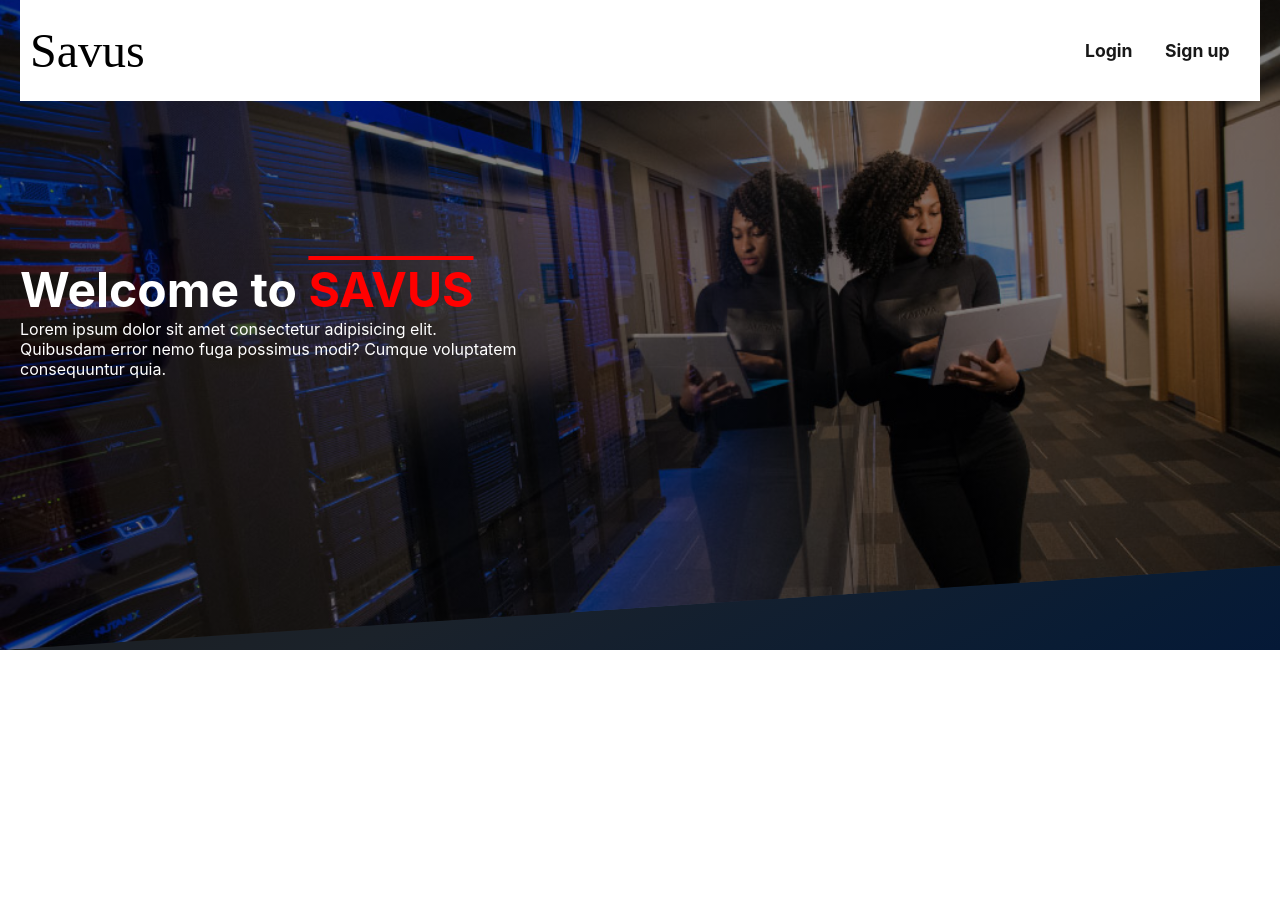
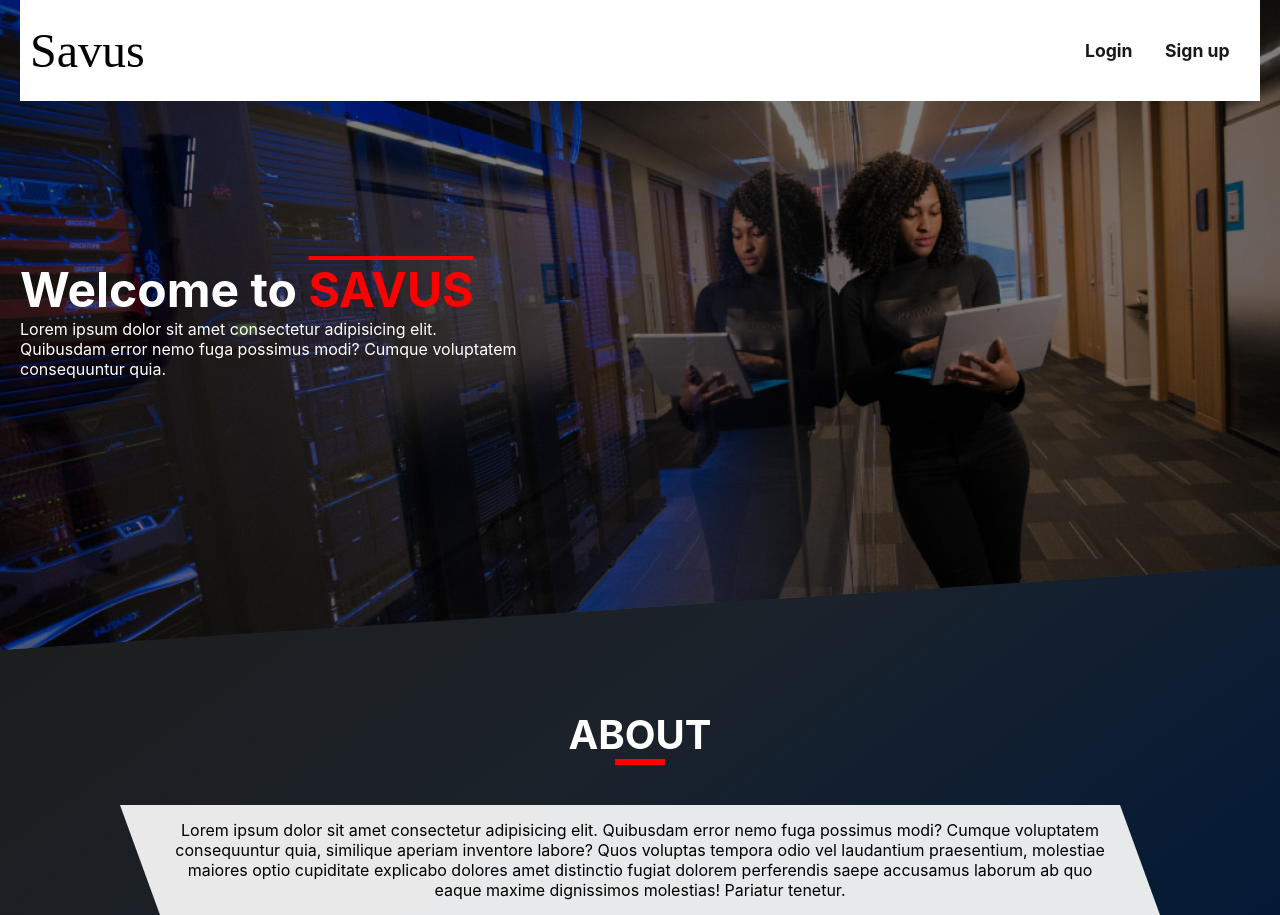
Before and after one commit to orsdev/savus, a React (Create React App) app: page / in a window 1280 px wide. Before the commit the page ends 800 px from the top, so only its background shows below. Built offline with nearby package versions, Linux system fonts and the light colour scheme.

Commit message:
homepage about section created

```diff
--- /dev/null
+++ b/src/components/About.js
@@ -0,0 +1,17 @@
+import React from 'react';
+
+const About = () => {
+ return (
+  <div className="about">
+   <h2 className="sub-header">ABOUT</h2>
+   <hr />
+   <div className="about__text">
+    <p className="para2">
+    Lorem ipsum dolor sit amet consectetur adipisicing elit. Quibusdam error nemo fuga possimus modi? Cumque voluptatem consequuntur quia, similique aperiam inventore labore? Quos voluptas tempora odio vel laudantium praesentium, molestiae maiores optio cupiditate explicabo dolores amet distinctio fugiat dolorem perferendis saepe accusamus laborum ab quo eaque maxime dignissimos molestias! Pariatur tenetur.
+    </p>
+   </div>
+  </div>
+ )
+}
+
+export default About;
--- a/src/container/Savus.js
+++ b/src/container/Savus.js
@@ -1,5 +1,6 @@
 import React, { Component , Fragment } from 'react';
 import Header from '../components/Header';
+import About from '../components/About';
 import '../css/style.css';
 
 class Savus extends Component {
@@ -8,6 +9,7 @@ class Savus extends Component {
   return (
    <Fragment>
     <Header />
+    <About />
    </Fragment>
   )
  }
--- a/src/css/style.css
+++ b/src/css/style.css
@@ -77,4 +77,36 @@
   width: 500px;
 }
 
+.about {
+  width: 100%;
+  text-align: center;
+  padding-top: 60px;
+  color: white;
+}
+.about hr {
+  border: 3px solid red;
+  width: 50px;
+  margin: auto;
+}
+.about p {
+  color: black;
+  transform: skew(-20deg);
+  -webkit-transform: skew(-20deg);
+  -moz-transform: skew(-20deg);
+  -ms-transform: skew(-20deg);
+  -o-transform: skew(-20deg);
+}
+.about__text {
+  background: rgba(255, 255, 255, 0.9);
+  padding: 15px 25px;
+  width: 1000px;
+  margin: auto;
+  margin-top: 40px;
+  transform: skew(20deg);
+  -webkit-transform: skew(20deg);
+  -moz-transform: skew(20deg);
+  -ms-transform: skew(20deg);
+  -o-transform: skew(20deg);
+}
+
 /*# sourceMappingURL=style.css.map */
--- /dev/null
+++ b/src/sass/components/_about.scss
@@ -0,0 +1,34 @@
+.about {
+ width: 100%;
+ text-align: center;
+ padding-top: 60px;
+ color: $white;
+
+ hr {
+  border: 3px solid $red;
+  width: 50px;
+  margin: auto;
+ }
+
+ p {
+  color: black;
+  transform: skew(-20deg);
+  -webkit-transform: skew(-20deg);
+  -moz-transform: skew(-20deg);
+  -ms-transform: skew(-20deg);
+  -o-transform: skew(-20deg);
+}
+
+ &__text {
+  background: transparentize(white, 0.1);
+  padding: 15px 25px;
+  width: 1000px;
+  margin: auto;
+  margin-top: 40px;
+  transform: skew(20deg);
+  -webkit-transform: skew(20deg);
+  -moz-transform: skew(20deg);
+  -ms-transform: skew(20deg);
+  -o-transform: skew(20deg);
+}
+}
--- a/src/sass/style.scss
+++ b/src/sass/style.scss
@@ -1,3 +1,4 @@
 @import 'components/utilities';
 @import 'components/layout';
 @import 'components/header';
+@import 'components/about';
```
Also changed, not shown: 1 other file (tests, documents, lock files or other folders).
